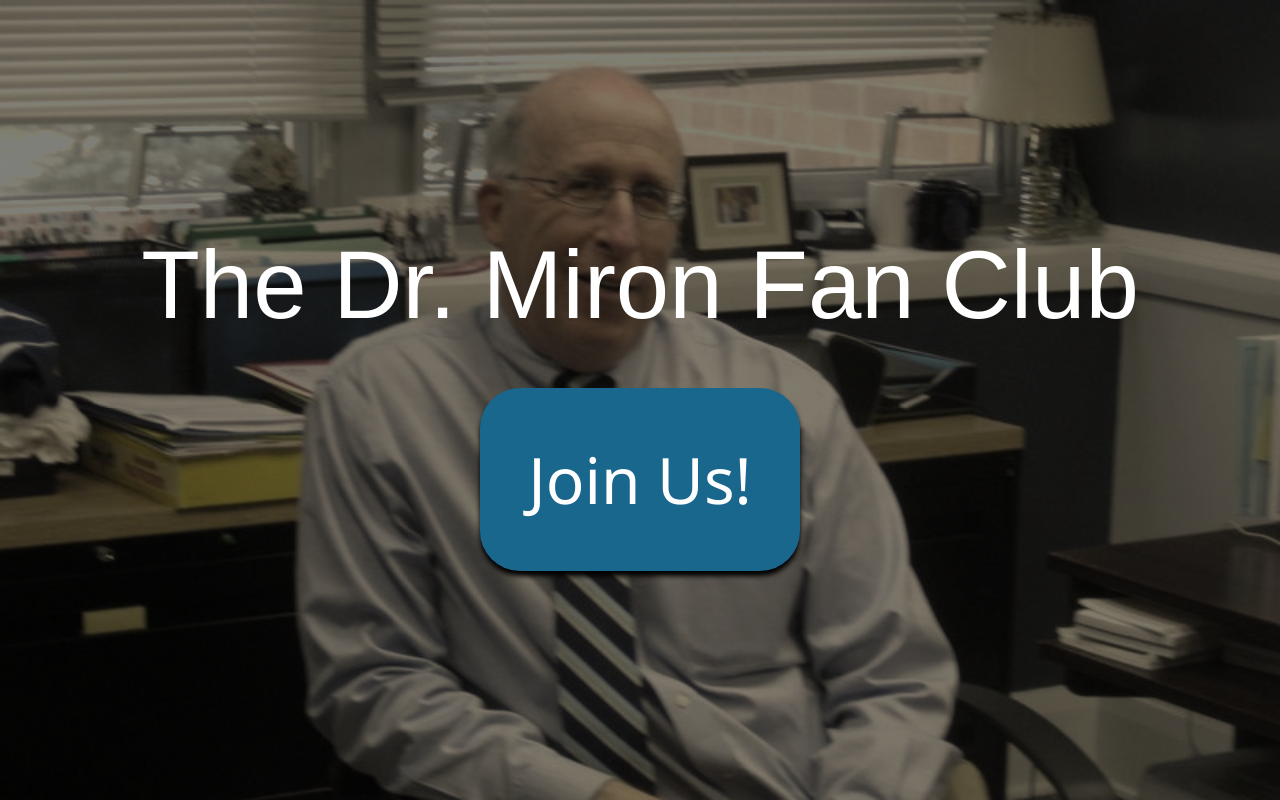
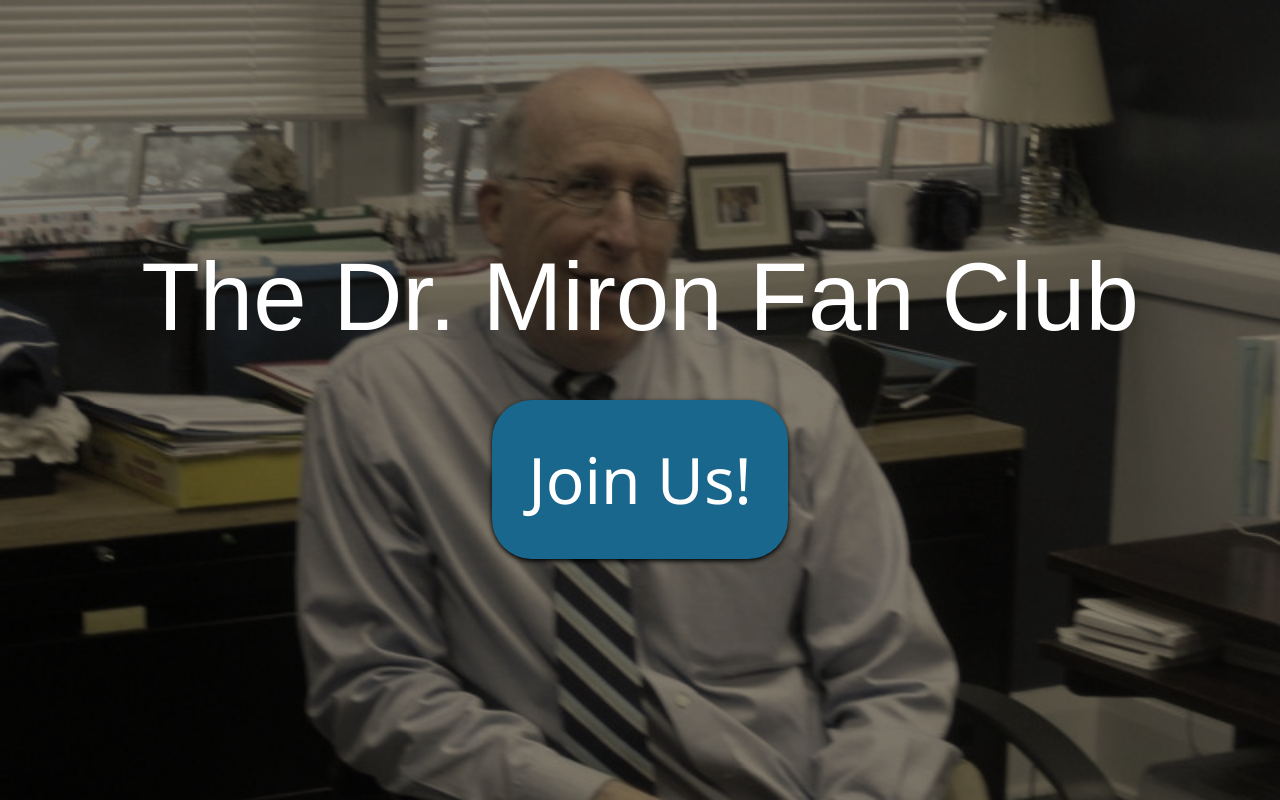
Before and after one commit to drmironfanclub/drmironfanclub.github.io, a plain HTML site: page index.html in a window 1280 px wide. In both pictures the pointer is over the link "Join Us!". Drawn offline with Linux system fonts and the light colour scheme; a web font is replaced by a local one.

Commit message:
ORANG NOOOO

```diff
--- a/css/index.css
+++ b/css/index.css
@@ -104,10 +104,10 @@ body {
 
 .main .join:hover {
   cursor: pointer;
-  box-shadow: black 0 5px 5px 0px;
+  box-shadow: black 0 2px 5px 0px;
   /*box-shadow: none;*/
   /*margin-top: 1.5rem;*/
-  padding: 3rem;
+  padding: 2.25rem;
   background: rgb(26, 103, 142);
 
 }
```
